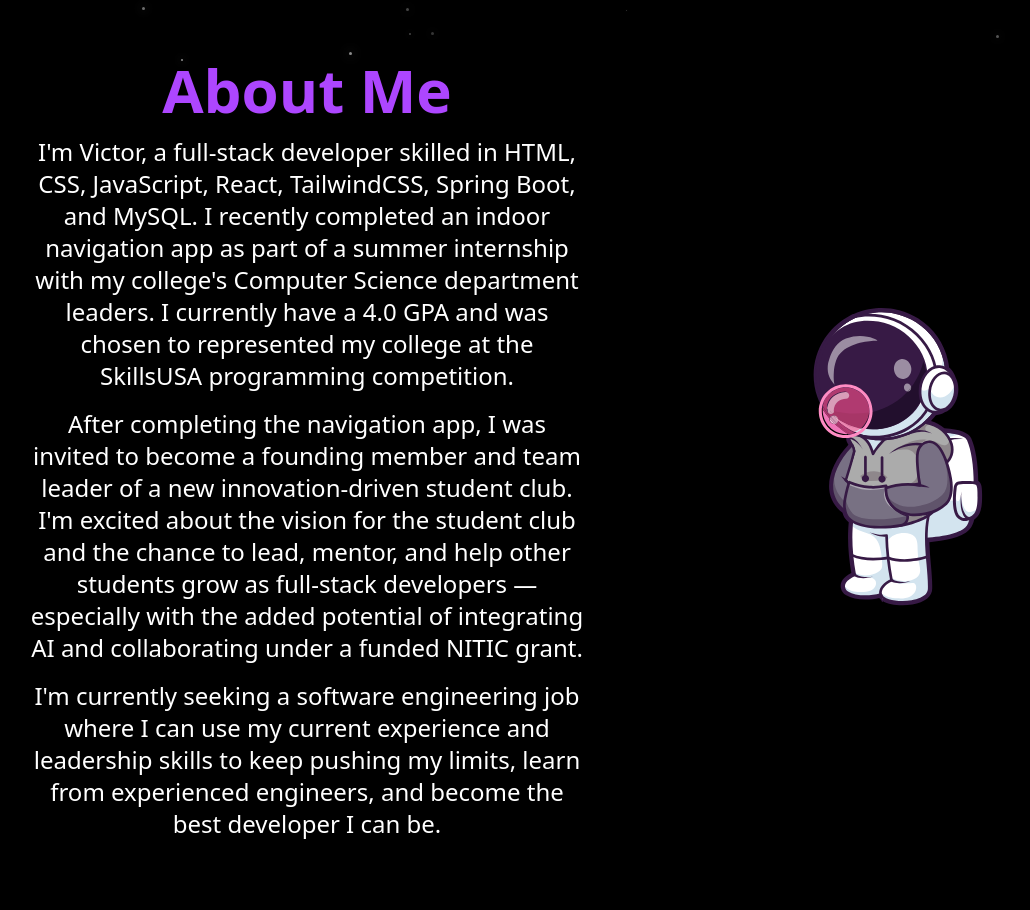
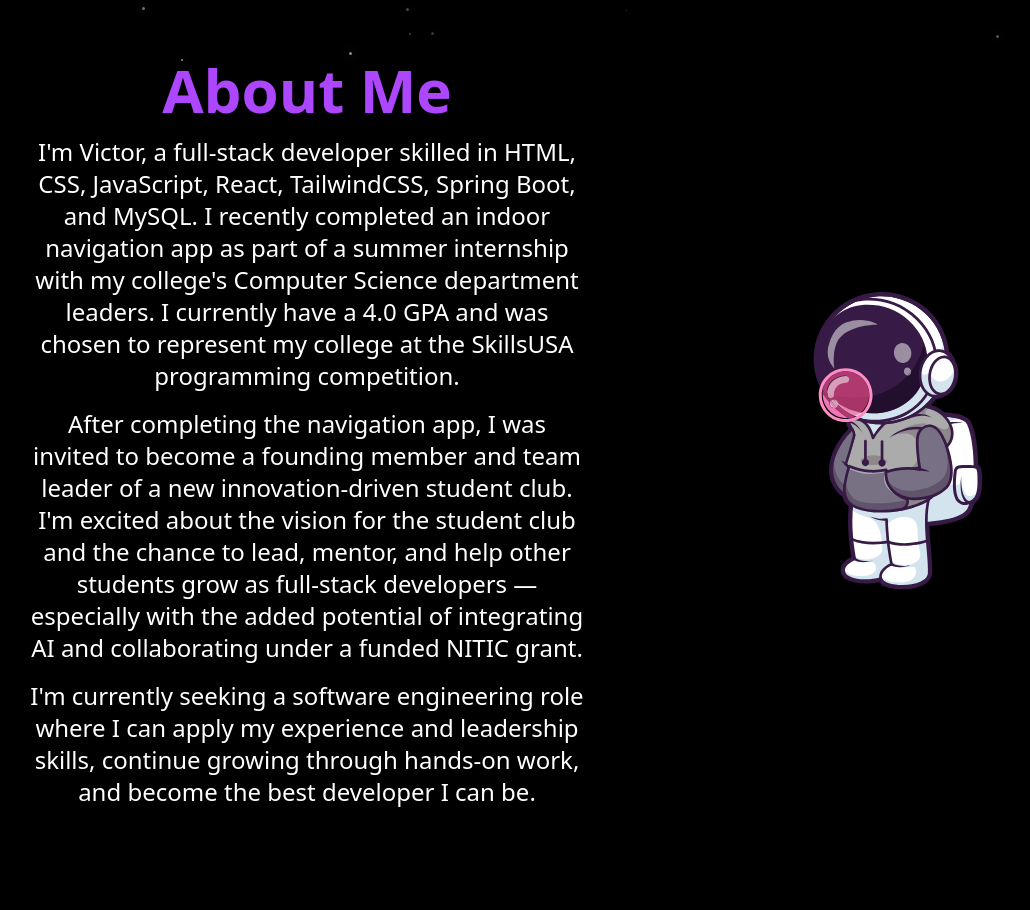
Before and after one commit to VictorMMartinezJr/Personal-Portfolio, a React (Vite) app in the folder frontend/personal-portfolio-frontend/: page / in a window 1280 px wide. Shown: the part 740-1650 px from the top of the page, without its empty margins (37-1067 px from the left). Built offline with nearby package versions, Linux system fonts and the light colour scheme.

Commit message:
fix grammer error in AboutMe text

```diff
--- a/frontend/personal-portfolio-frontend/src/components/AboutMe.jsx
+++ b/frontend/personal-portfolio-frontend/src/components/AboutMe.jsx
@@ -15,7 +15,7 @@ const AboutMe = () => {
           React, TailwindCSS, Spring Boot, and MySQL. I recently completed an
           indoor navigation app as part of a summer internship with my college's
           Computer Science department leaders. I currently have a 4.0 GPA and
-          was chosen to represented my college at the SkillsUSA programming
+          was chosen to represent my college at the SkillsUSA programming
           competition.
         </p>
         <p className="my-4 px-4 sm:text-2xl">
@@ -27,10 +27,9 @@ const AboutMe = () => {
           collaborating under a funded NITIC grant.
         </p>
         <p className="mb-4 px-4 sm:text-2xl">
-          I'm currently seeking a software engineering job where I can use my
-          current experience and leadership skills to keep pushing my limits,
-          learn from experienced engineers, and become the best developer I can
-          be.
+          I'm currently seeking a software engineering role where I can apply my
+          experience and leadership skills, continue growing through hands-on
+          work, and become the best developer I can be.
         </p>
       </div>
       <div className="flex justify-center items-center lg:flex-1">
```
